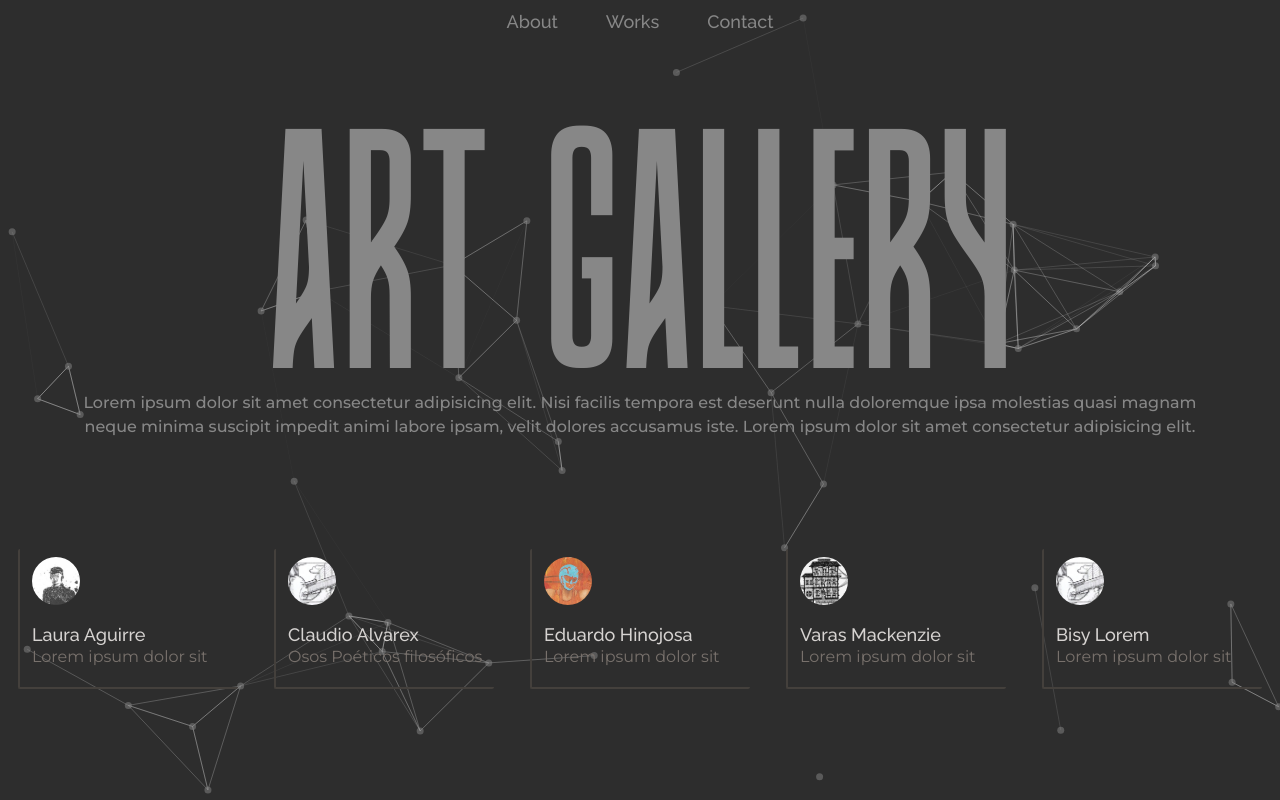
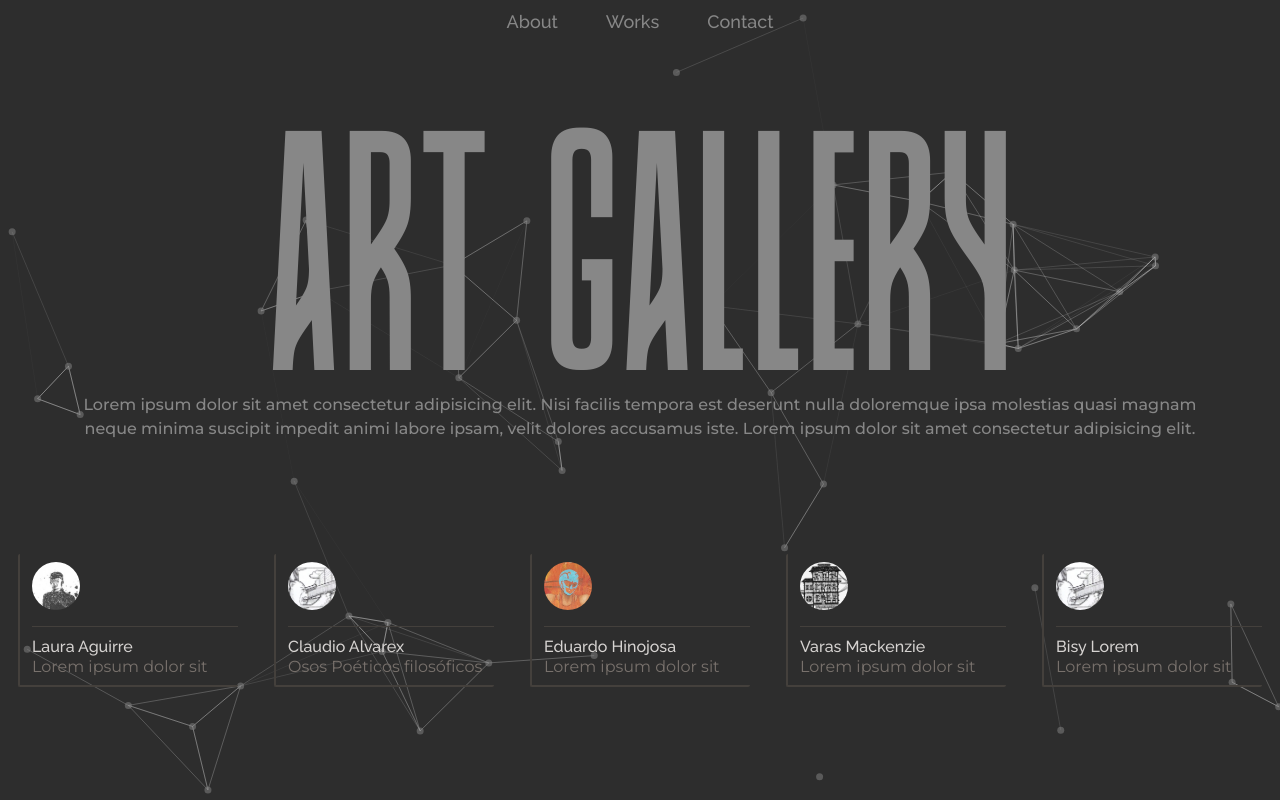
Before and after one commit to Najdorf12/gallery-app, a React (Vite) app: page / in a window 1280 px wide. Built offline with nearby package versions, Linux system fonts and the light colour scheme; a web font is replaced by a local one.

Commit message:
add styles

```diff
--- a/src/components/CardsHome.jsx
+++ b/src/components/CardsHome.jsx
@@ -3,7 +3,7 @@ import { Link } from "react-router-dom";
 const CardsHome = ({ artist }) => {
   return (
     <Link to={`/${artist?.id}`}>
-      <div className="relative z-50 border-l-[2px] border-b-[2px] border-stone-700 w-[180px] rounded-sm h-[114px] pl-3 pt-2  lg:pl-3 lg:w-[220px] lg:h-[140px] xl:w-[237px] xl:h-[145px]  2xl:w-[280px] 2xl:h-[167px] hover:border-white duration-500 cursor-pointer">
+      <div className="relative z-50 border-l-[2px] border-b-[2px] border-stone-700 w-[180px] rounded-sm h-[114px] pl-3 pt-2  lg:pl-3 lg:w-[220px] lg:h-[133px] xl:w-[255px] xl:h-[152px]  2xl:w-[280px] 2xl:h-[178px] hover:border-white duration-500 cursor-pointer">
         <figure>
           <img
             src={artist?.icon}
@@ -11,8 +11,9 @@ const CardsHome = ({ artist }) => {
             className="w-10 h-10 object-cover object-center rounded-full lg:w-12 lg:h-12 xl:h-14 xl:w-14 2xl:h-16 2xl:w-16"
           />
         </figure>
-        <article className="text-sm mt-4  md:text-balance lg:text-base xl:mt-5 xl:text-lg 2xl:mt-6  2xl:text-lg">
-          <h6 className="text-stone-300 font-text font-medium text-lg  xl:text-xl 2xl:text-2xl">
+        <article className="text-sm mt-4  md:text-balance lg:text-base xl:mt-5 xl:text-lg 2xl:mt-7  2xl:text-lg">
+          <div className="w-full h-[1px] bg-stone-700"></div>
+          <h6 className="text-stone-300 font-text font-medium text-base mt-1 lg:mt-2  xl:text-xl 2xl:text-2xl">
             {artist?.name}
           </h6>
           <p className="text-[13px] text-stone-500 font-text2 leading-3 lg:text-base lg:leading-4 2xl:text-lg ">
```
